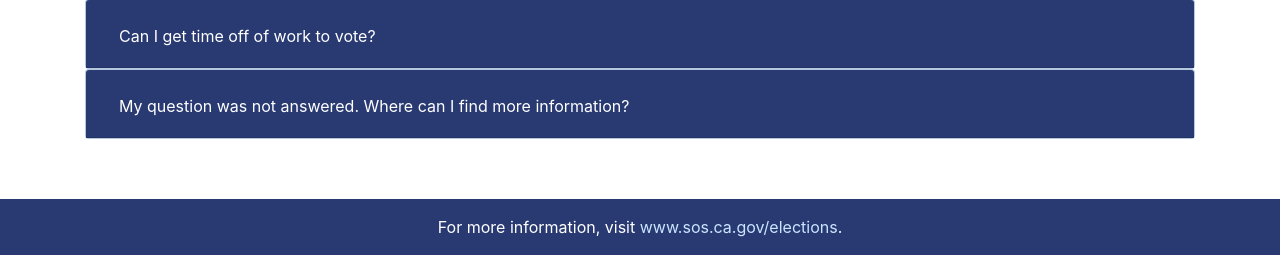
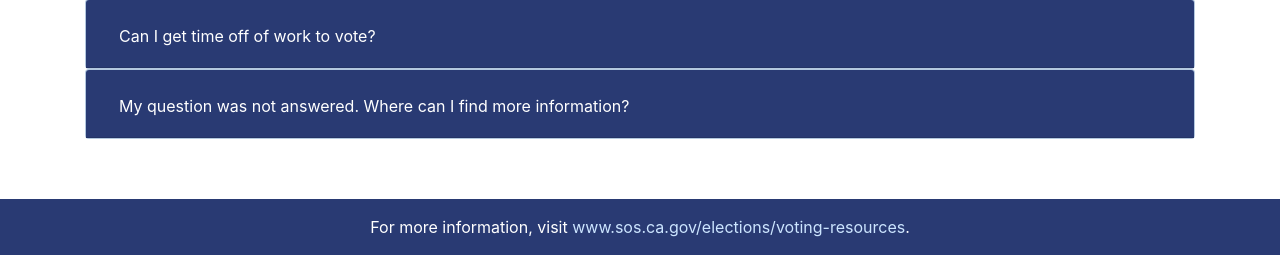
Before and after one commit to kwheelan/Breakthrough, a Flask app: page /faqs in a window 1280 px wide. Shown: the part 633-888 px from the top of the page. Run offline with Flask 2, Linux system fonts and the light colour scheme; some libraries are stand-ins or nearby versions.

Commit message:
edit link

```diff
--- a/templates/layout.html
+++ b/templates/layout.html
@@ -101,7 +101,7 @@
         <div class="footer-copyright text-center py-3" style = "background-color: #293A73">
           <font color = "white">
             For more information, visit
-            <a href="https://www.sos.ca.gov/elections/voting-resources/" target = "_blank"><font color = #CCE5FF>www.sos.ca.gov/elections</font></a>.
+            <a href="https://www.sos.ca.gov/elections/voting-resources/" target = "_blank"><font color = #CCE5FF>www.sos.ca.gov/elections/voting-resources</font></a>.
           </font>
         </div>
         <!-- Copyright -->
```
